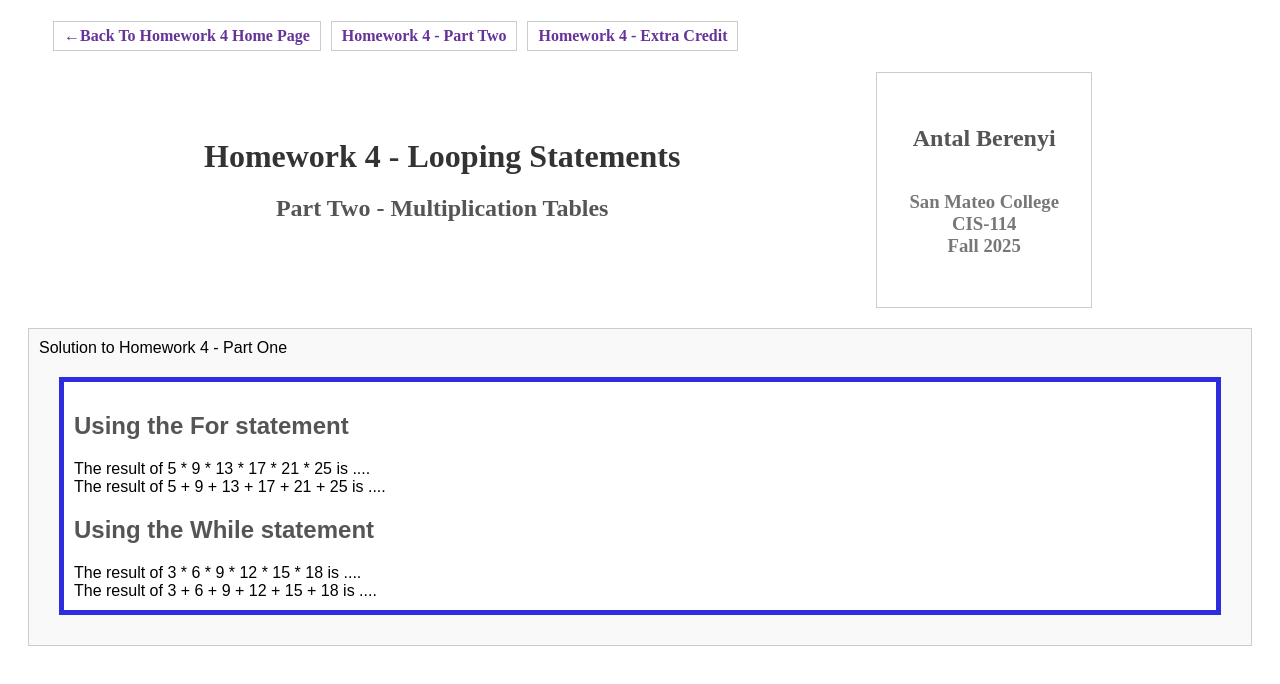
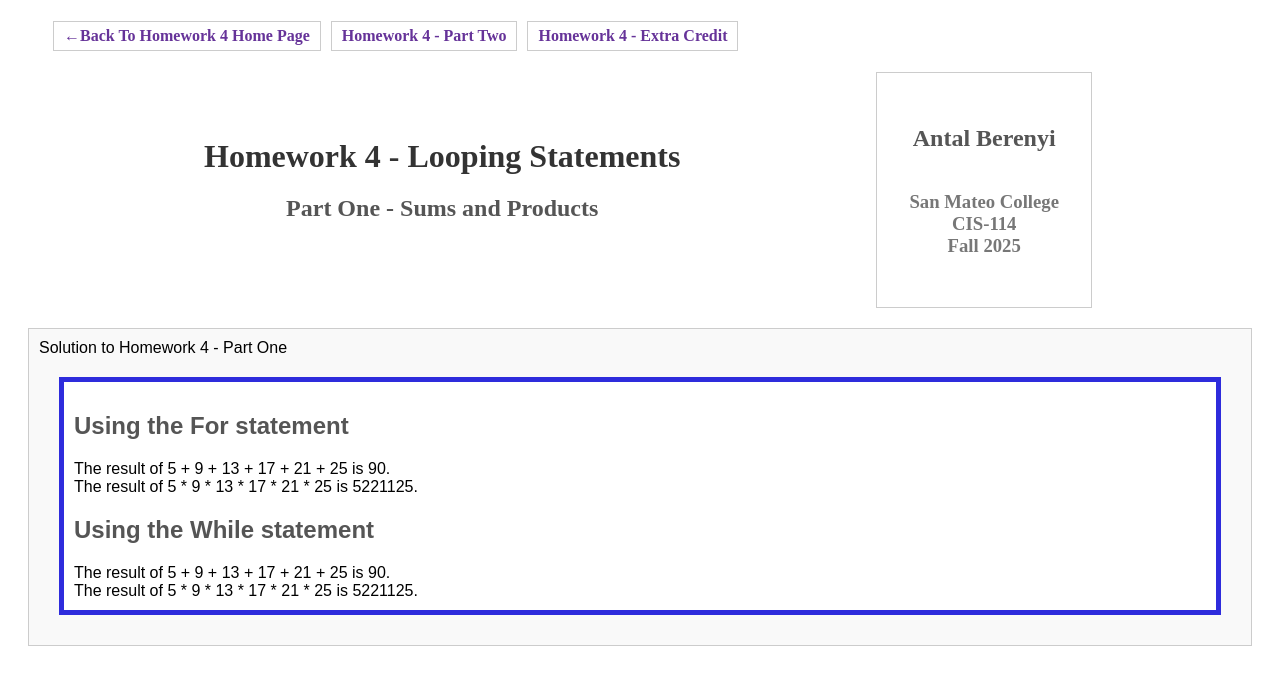
Before and after one commit to berenyia1/berenyia1.github.io, a website built with Vite: page Homework4-001.html in a window 1280 px wide. Built offline with nearby package versions, Linux system fonts and the light colour scheme; a web font is replaced by a local one.

Commit message:
Homework Part One

```diff
--- a/Homework4-001.html
+++ b/Homework4-001.html
@@ -30,7 +30,7 @@
         <div class="homework-header-content">
             <h1>Homework 4 - Looping Statements</h1>
             <div class="homework-header">
-                <h2>Part Two - Multiplication Tables</h2>
+                <h2>Part One - Sums and Products</h2>
             </div>
         </div>
 
@@ -50,23 +50,23 @@
         Solution to Homework 4 - Part One
         <div class="homework-solution">
 
-            <div id="homework4-001">
-                <h2 style="text-align: left;">Using the For statement</h2>
+            <h2 style="text-align: left;">Using the For statement</h2>
+            <div id="homework4-001-forSum">
+            </div>
 
-                The result of 5 * 9 * 13 * 17 * 21 * 25 is .... <br />
+            <div id="homework4-001-forProduct">
+            </div>
 
-                The result of 5 + 9 + 13 + 17 + 21 + 25 is ....
+            <h2 style="text-align: left;">Using the While statement</h2>
 
+            <div id="homework4-001-whileSum">
+            </div>
 
-                <h2 style="text-align: left;">Using the While statement</h2>
-                The result of 3 * 6 * 9 * 12 * 15 * 18 is .... <br />
-
-                The result of 3 + 6 + 9 + 12 + 15 + 18 is ....
-
-
+            <div id="homework4-001-whileProduct">
             </div>
 
         </div>
+
     </main>
 
 
--- a/js/homework4-001.js
+++ b/js/homework4-001.js
@@ -1,3 +1,57 @@
 // JavaScript source code for Homework 4, Exercise 1
 
-alert("WH4-001: JavaScript is running!");
+
+let tmp = 0;
+let outputforSum = document.getElementById("homework4-001-forSum");
+outputforSum.innerHTML = "The result of ";
+for (let i = 5; i <= 25; i += 4) {
+    outputforSum.innerHTML += i;
+    if (i < 25) {
+        outputforSum.innerHTML += " + ";
+    }
+
+    tmp += i;
+}
+outputforSum.innerHTML += " is " + tmp + ".";
+
+tmp = 1;
+let outputforProduct = document.getElementById("homework4-001-forProduct");
+outputforProduct.innerHTML = "The result of ";
+for (let i = 5; i <= 25; i += 4) {
+    outputforProduct.innerHTML += i;
+    if (i < 25) {
+        outputforProduct.innerHTML += " * ";
+    }
+
+    tmp *= i;
+}
+outputforProduct.innerHTML += " is " + tmp + ".";
+
+let outputwhileSum = document.getElementById("homework4-001-whileSum");
+tmp = 0;
+outputwhileSum.innerHTML = "The result of ";
+let i = 5;
+while (i <= 25) {
+    outputwhileSum.innerHTML += i;
+    if (i < 25) {
+        outputwhileSum.innerHTML += " + ";
+    }
+    tmp += i;
+    i += 4;
+}
+outputwhileSum.innerHTML += " is " + tmp + ".";
+
+
+tmp = 1;
+i = 5;
+let outputwhileProduct = document.getElementById("homework4-001-whileProduct");
+outputwhileProduct.innerHTML = "The result of ";
+while (i <= 25) {
+    outputwhileProduct.innerHTML += i;
+    if (i < 25) {
+        outputwhileProduct.innerHTML += " * ";
+    }
+    tmp *= i;
+    i += 4;
+}
+outputwhileProduct.innerHTML += " is " + tmp + ".";
```
